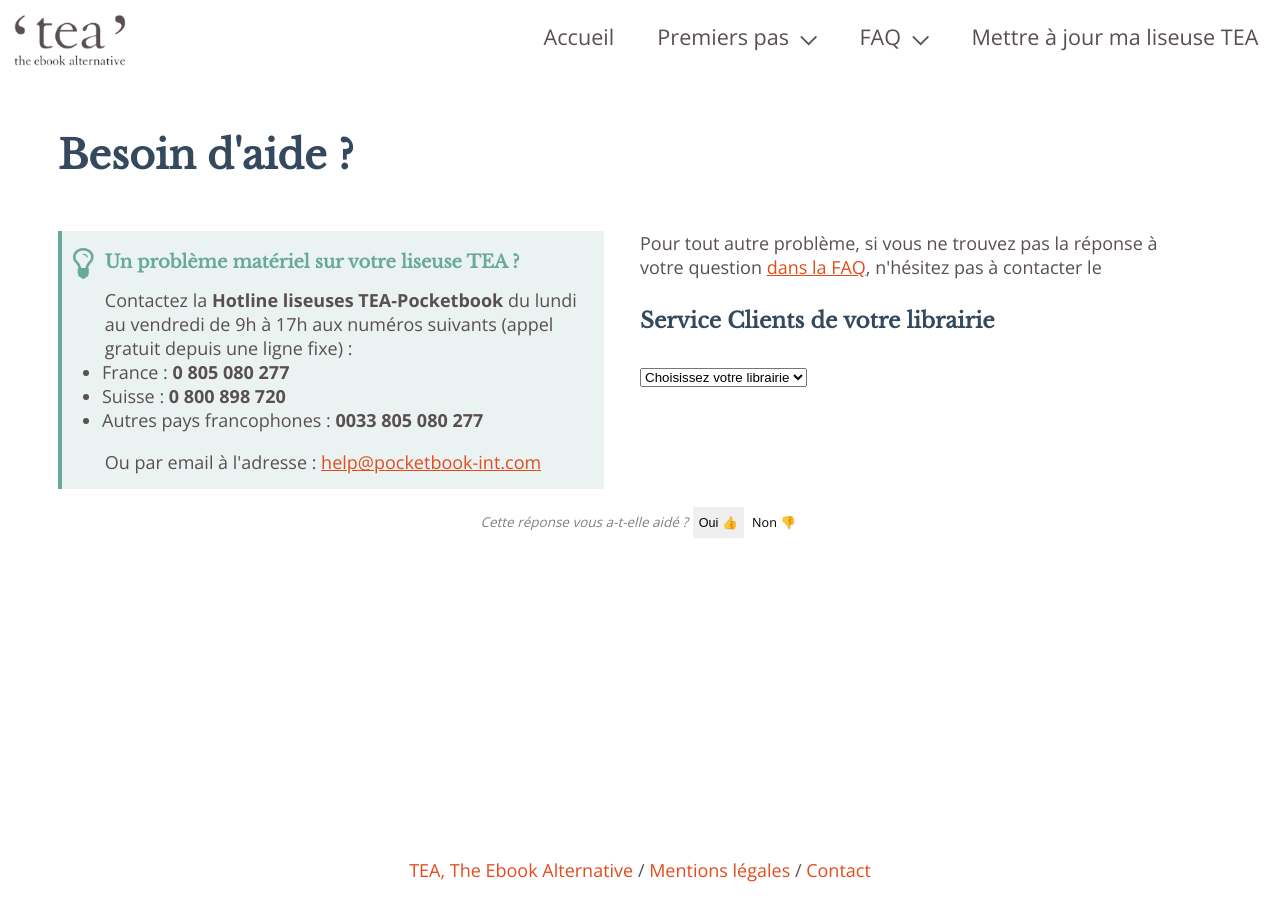
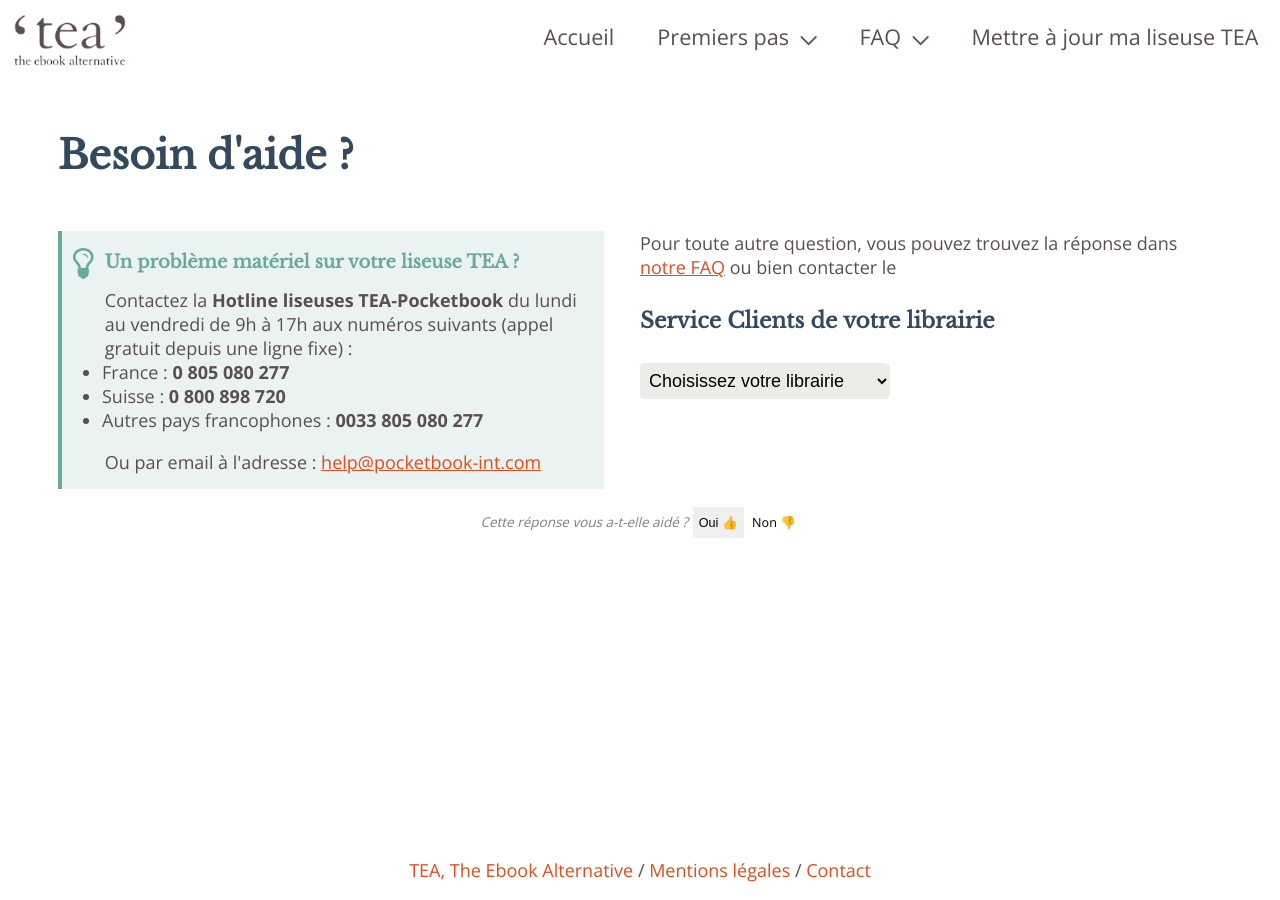
Before and after one commit to TEA-ebook/help-center, a Jekyll site: the page built from _pages/contact.md, in a window 1280 px wide. Built offline with Jekyll 4.4.1, drawn with Linux system fonts in a browser that asks for light colours.

Commit message:
adds style to contact drop down

```diff
--- a/_pages/contact.md
+++ b/_pages/contact.md
@@ -15,8 +15,8 @@
   </div>
 </div>
 
-<div id="choice-page" class="column">
-  <p>Pour tout autre problème, si vous ne trouvez pas la réponse à votre question <a href="/faq">dans la FAQ</a>, n'hésitez pas à contacter le</p>
+<div id="choice-sav" class="column">
+  <p>Pour toute autre question, vous pouvez trouvez la réponse dans <a href="/faq">notre FAQ</a> ou bien contacter le</p>
   <h4>Service Clients de votre librairie&nbsp;</h4>
   <form>
     <select id="select-sav">
--- a/_sass/style.scss
+++ b/_sass/style.scss
@@ -459,6 +459,25 @@
   }
 }
 
+// SAV dropdown style
+#choice-sav {
+  form {
+    background: $insertBackground;
+    color: $insertColor;
+    height: 2em;
+    width: 250px;
+    border-radius: .3em;
+  }
+  select {
+    background-color: transparent;
+    border: none;
+    font-size: 1em;
+    height: 2em;
+    padding: 5px;
+    width: 250px;
+  }
+}
+
 // Feedback
 .feedback {
 
--- a/_sass/variable.scss
+++ b/_sass/variable.scss
@@ -52,6 +52,7 @@
 
 // Inserts sav
 $insertBackground: $beige;
+$insertColor: $taupe;
 
 // ----- PAGES -----
 // Menu right
```
